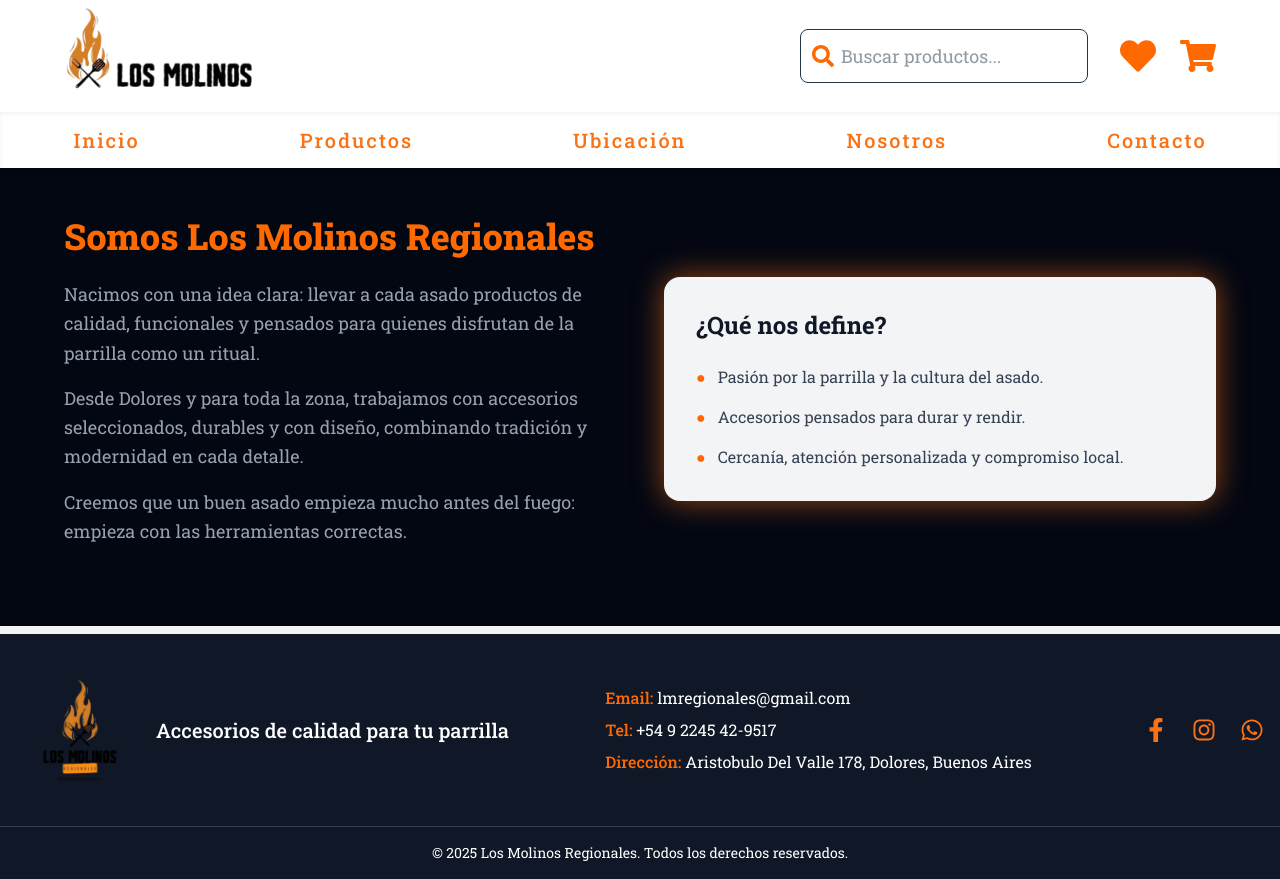
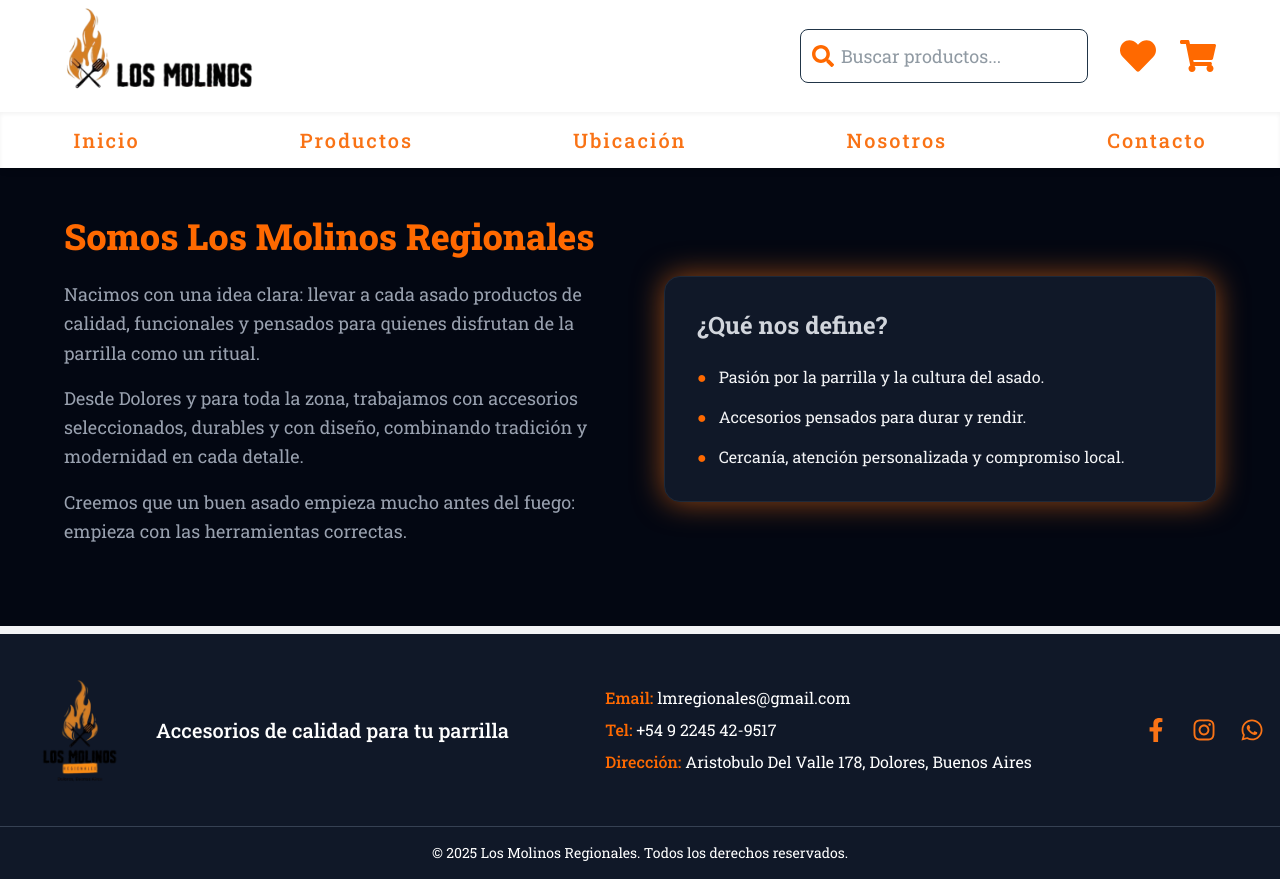
Before and after one commit to antoninojoaquin/los-molinos-frontend, a React (Vite) app: page /nosotros in a window 1280 px wide. Built offline with nearby package versions, Linux system fonts and the light colour scheme.

Commit message:
better design on about us page

```diff
--- a/src/pages/Nosotros.jsx
+++ b/src/pages/Nosotros.jsx
@@ -23,12 +23,12 @@
           </p>
         </div>
 
-        <div className="mt-10 bg-gray-100 rounded-2xl shadow-[0_0_30px_rgba(249,115,22,0.6)] p-8">
-          <h3 className="text-2xl font-bold text-gray-900 mb-6">
+        <div className="mt-10 bg-gray-900 border border-gray-800 rounded-2xl shadow-[0_0_30px_rgba(249,115,22,0.6)] p-8">
+          <h3 className="text-2xl font-bold text-gray-300 mb-6">
             ¿Qué nos define?
           </h3>
 
-          <ul className="space-y-4 text-gray-700">
+          <ul className="space-y-4 text-gray-100">
             <li className="flex items-start gap-3">
               <span className="text-orange-500">●</span><span>Pasión por la parrilla y la cultura del asado.</span>
             </li>
```
